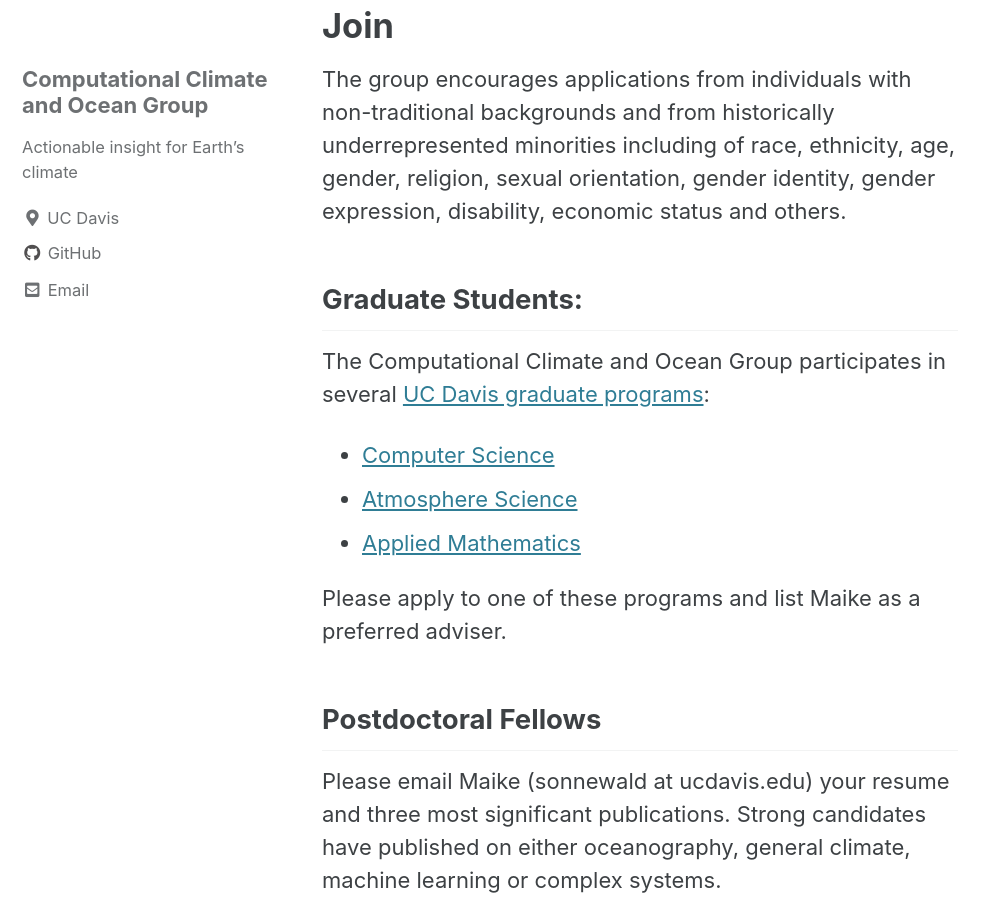
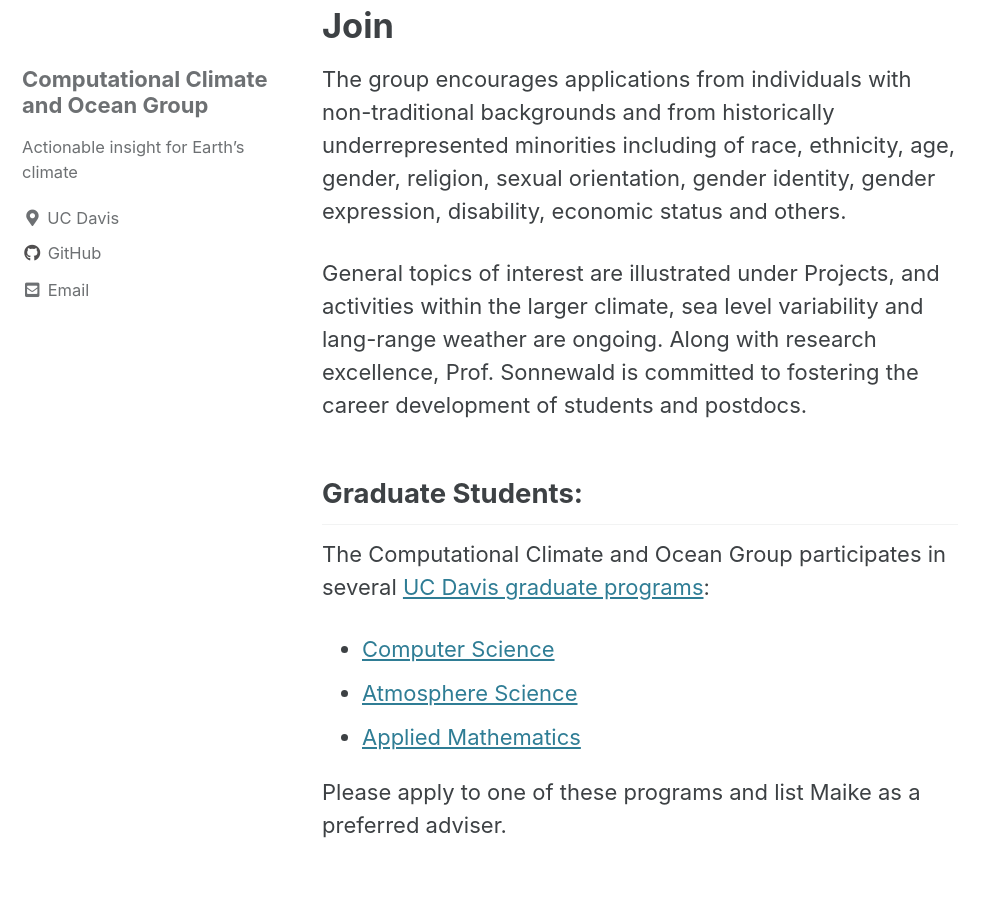
Before and after one commit to CompClimate/ccog.github.io, a Jekyll site: the page built from _pages/join.md, in a window 1280 px wide and 900 px high, scrolled down 309 px. Shown: the whole window, without its empty margins (0-998 px from the left). Built offline with Jekyll 4.4.1, drawn with Linux system fonts in a browser that asks for light colours; cached includes are drawn as plain includes.

Commit message:
Update join.md topics

```diff
--- a/_pages/join.md
+++ b/_pages/join.md
@@ -11,6 +11,8 @@
 # Join
 
 The group encourages applications from individuals with non-traditional backgrounds and from historically underrepresented minorities including of race, ethnicity, age, gender, religion, sexual orientation, gender identity, gender expression, disability, economic status and others.
+
+General topics of interest are illustrated under Projects, and activities within the larger climate, sea level variability and lang-range weather are ongoing. Along with research excellence, Prof. Sonnewald is committed to fostering the career development of students and postdocs.
 
 ## Graduate Students:
 
```
